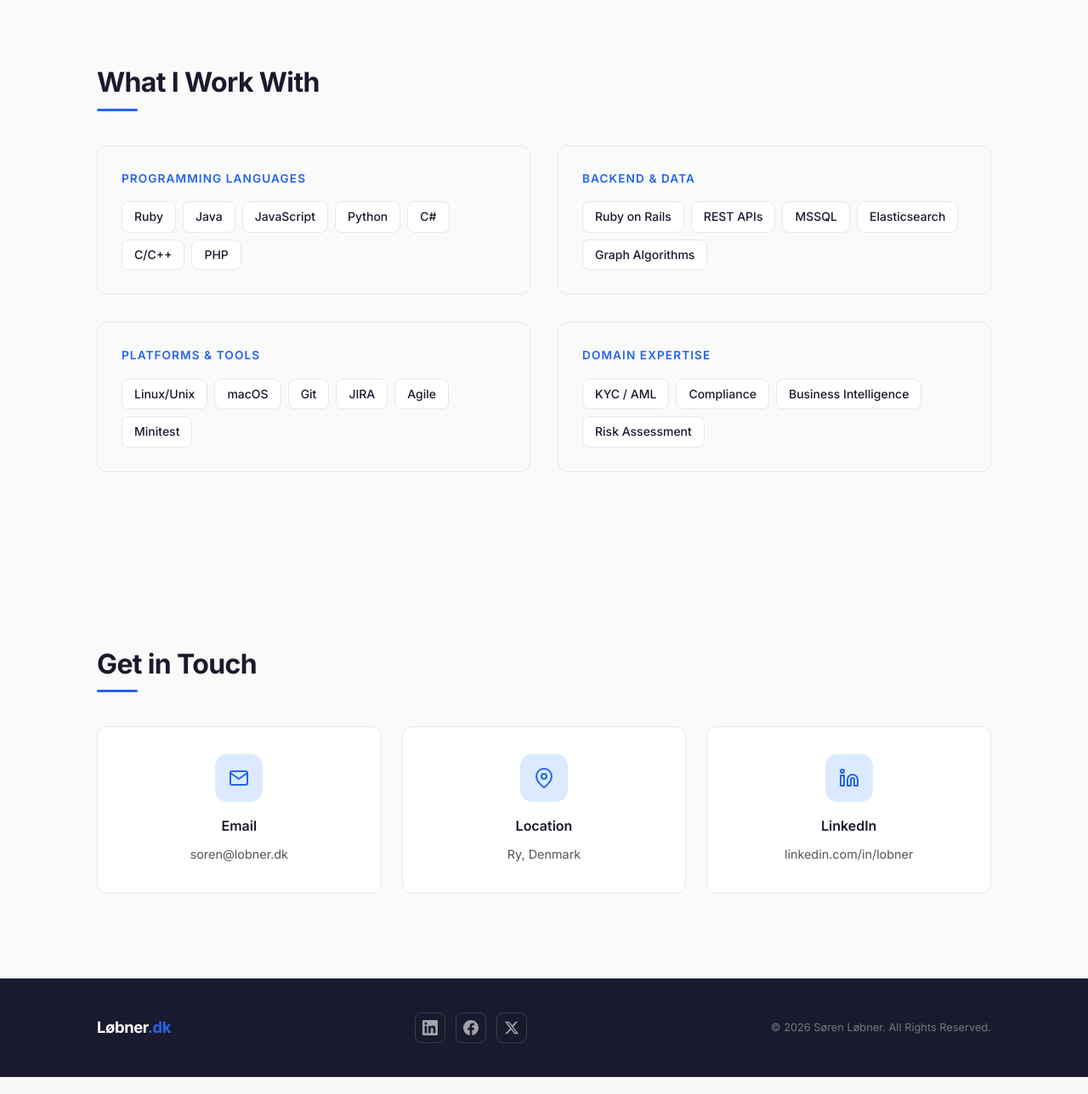
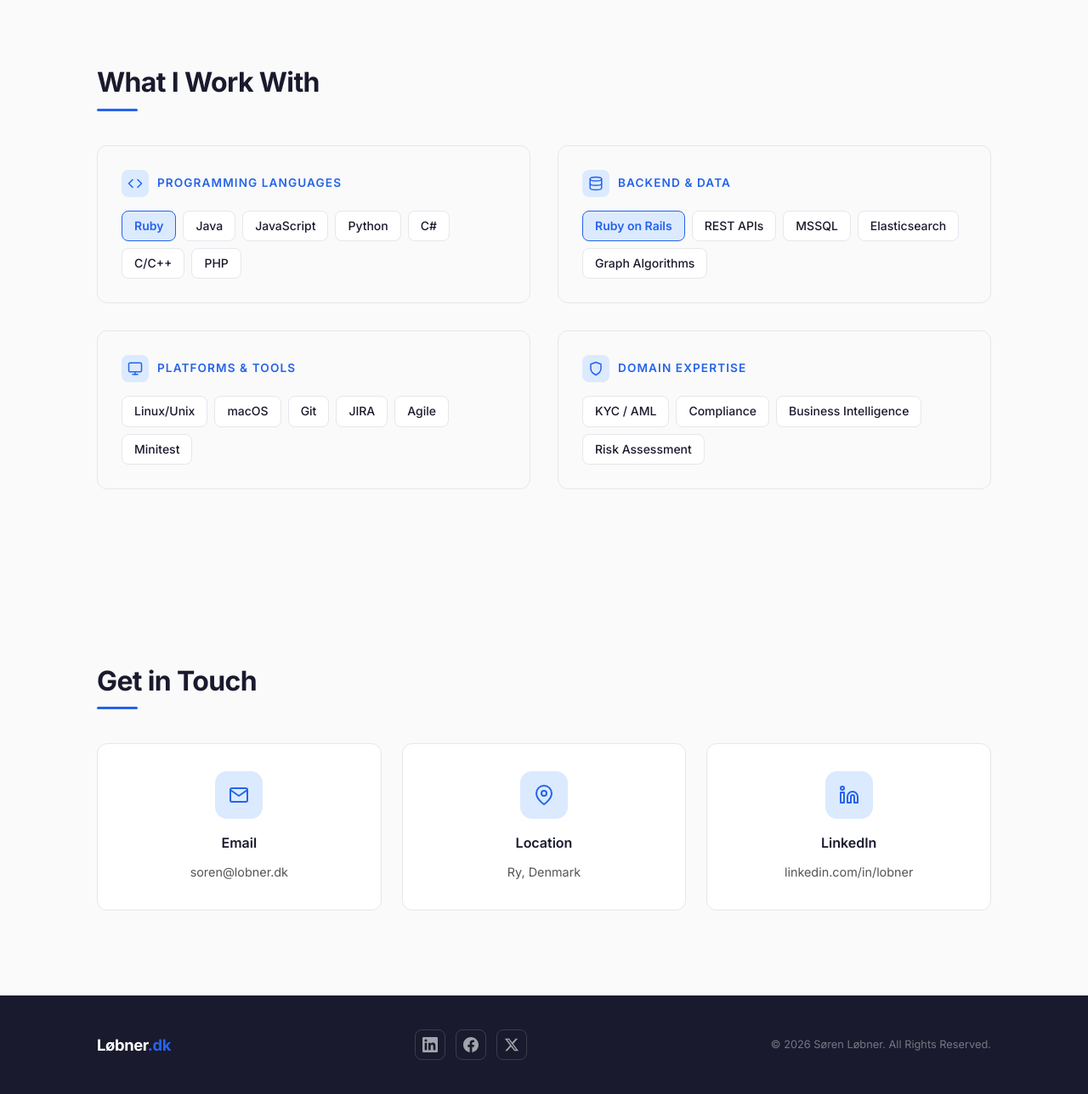
Before and after one commit to lobner/lobner.github.io, a PHP site: page / in a window 1280 px wide. Shown: the part 2458-3746 px from the top of the page at 85% size. Run offline with PHP 8.4, Linux system fonts and the light colour scheme.

Commit message:
Improve Skills section: add category icons and primary skill highlighting
Co-authored-by: lobner <1708153+lobner@users.noreply.github.com>

```diff
--- a/index.html
+++ b/index.html
@@ -154,9 +154,14 @@
       <h2 class="section-title">What I Work With</h2>
       <div class="skills-grid">
         <div class="skill-category">
-          <h3>Programming Languages</h3>
+          <div class="skill-category-header">
+            <span class="skill-category-icon">
+              <svg width="18" height="18" viewBox="0 0 24 24" fill="none" stroke="currentColor" stroke-width="2" stroke-linecap="round" stroke-linejoin="round"><polyline points="16 18 22 12 16 6"></polyline><polyline points="8 6 2 12 8 18"></polyline></svg>
+            </span>
+            <h3>Programming Languages</h3>
+          </div>
           <div class="skill-tags">
-            <span class="skill-tag">Ruby</span>
+            <span class="skill-tag skill-tag--primary">Ruby</span>
             <span class="skill-tag">Java</span>
             <span class="skill-tag">JavaScript</span>
             <span class="skill-tag">Python</span>
@@ -166,9 +171,14 @@
           </div>
         </div>
         <div class="skill-category">
-          <h3>Backend &amp; Data</h3>
+          <div class="skill-category-header">
+            <span class="skill-category-icon">
+              <svg width="18" height="18" viewBox="0 0 24 24" fill="none" stroke="currentColor" stroke-width="2" stroke-linecap="round" stroke-linejoin="round"><ellipse cx="12" cy="5" rx="9" ry="3"></ellipse><path d="M21 12c0 1.66-4 3-9 3s-9-1.34-9-3"></path><path d="M3 5v14c0 1.66 4 3 9 3s9-1.34 9-3V5"></path></svg>
+            </span>
+            <h3>Backend &amp; Data</h3>
+          </div>
           <div class="skill-tags">
-            <span class="skill-tag">Ruby on Rails</span>
+            <span class="skill-tag skill-tag--primary">Ruby on Rails</span>
             <span class="skill-tag">REST APIs</span>
             <span class="skill-tag">MSSQL</span>
             <span class="skill-tag">Elasticsearch</span>
@@ -176,7 +186,12 @@
           </div>
         </div>
         <div class="skill-category">
-          <h3>Platforms &amp; Tools</h3>
+          <div class="skill-category-header">
+            <span class="skill-category-icon">
+              <svg width="18" height="18" viewBox="0 0 24 24" fill="none" stroke="currentColor" stroke-width="2" stroke-linecap="round" stroke-linejoin="round"><rect x="2" y="3" width="20" height="14" rx="2" ry="2"></rect><line x1="8" y1="21" x2="16" y2="21"></line><line x1="12" y1="17" x2="12" y2="21"></line></svg>
+            </span>
+            <h3>Platforms &amp; Tools</h3>
+          </div>
           <div class="skill-tags">
             <span class="skill-tag">Linux/Unix</span>
             <span class="skill-tag">macOS</span>
@@ -187,7 +202,12 @@
           </div>
         </div>
         <div class="skill-category">
-          <h3>Domain Expertise</h3>
+          <div class="skill-category-header">
+            <span class="skill-category-icon">
+              <svg width="18" height="18" viewBox="0 0 24 24" fill="none" stroke="currentColor" stroke-width="2" stroke-linecap="round" stroke-linejoin="round"><path d="M12 22s8-4 8-10V5l-8-3-8 3v7c0 6 8 10 8 10z"></path></svg>
+            </span>
+            <h3>Domain Expertise</h3>
+          </div>
           <div class="skill-tags">
             <span class="skill-tag">KYC / AML</span>
             <span class="skill-tag">Compliance</span>
--- a/style.css
+++ b/style.css
@@ -632,13 +632,32 @@ img {
   transform: translateY(-2px);
 }
 
+.skill-category-header {
+  display: flex;
+  align-items: center;
+  gap: 10px;
+  margin-bottom: 16px;
+}
+
+.skill-category-icon {
+  display: flex;
+  align-items: center;
+  justify-content: center;
+  width: 32px;
+  height: 32px;
+  border-radius: 8px;
+  background: var(--color-accent-light);
+  color: var(--color-accent);
+  flex-shrink: 0;
+}
+
 .skill-category h3 {
   font-size: 0.85rem;
   font-weight: 600;
   text-transform: uppercase;
   letter-spacing: 0.08em;
   color: var(--color-accent);
-  margin-bottom: 16px;
+  margin-bottom: 0;
 }
 
 .skill-tags {
@@ -659,10 +678,20 @@ img {
   transition: all var(--transition);
 }
 
-.skill-tag:hover {
+.skill-tag:hover,
+.skill-tag--primary {
   border-color: var(--color-accent);
   color: var(--color-accent);
   background: var(--color-accent-light);
+}
+
+.skill-tag--primary {
+  font-weight: 600;
+}
+
+.skill-tag--primary:hover {
+  background: var(--color-accent);
+  color: var(--color-surface);
 }
 
 /* ===== Contact ===== */
```
